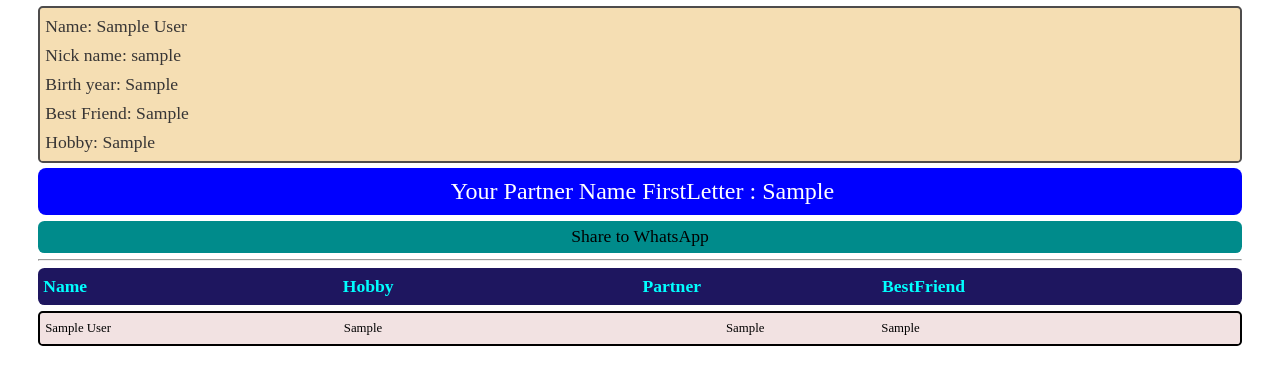
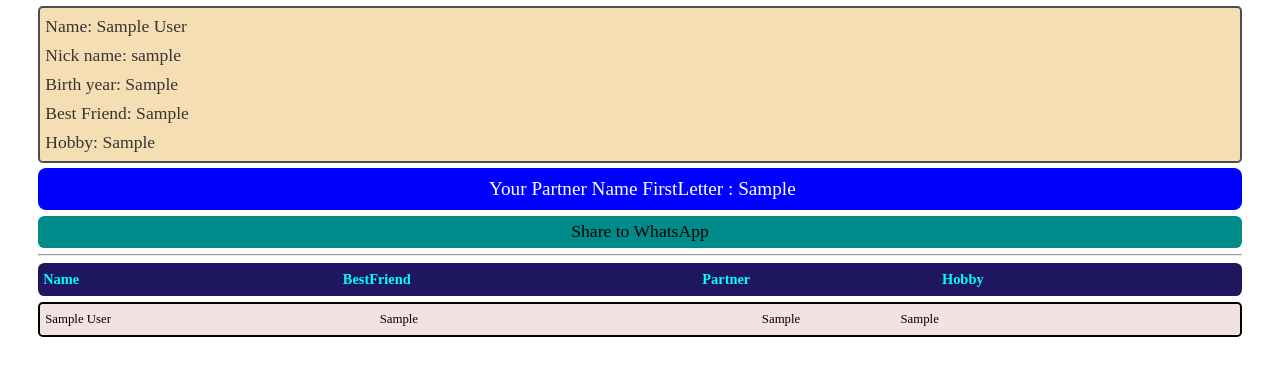
Before and after one commit to fahiran007/example, a Django app: a page that uses templates/info.html in a window 1280 px wide. Shown: the part 43-428 px from the top of the page. Run offline with Django 4.2, Linux system fonts and the light colour scheme; tables that the repository leaves empty hold one stand-in row (values such as "Sample post").

Commit message:
initial commit

```diff
--- a/FindPartnerLetter/models.py
+++ b/FindPartnerLetter/models.py
@@ -8,6 +8,7 @@
     Bestfriend = models.CharField(max_length=50)
     Hobby = models.CharField(max_length=50)
     letter = models.CharField(max_length=50)
+    goal = models.CharField(max_length=50)
     idx = models.CharField(max_length=50)
     def __str__(self):
         return self.name
--- a/FindPartnerLetter/views.py
+++ b/FindPartnerLetter/views.py
@@ -11,6 +11,7 @@
         birthyear = request.POST.get('birthyear')
         bestfriend = request.POST.get('bestfriend')
         hobby = request.POST.get('hobby')
+        goal = request.POST.get('goal')
         li = ['ABDFGHIJLMNPRST']
         if userinfo.objects.filter(name=name,Bestfriend=bestfriend,Birthyear=birthyear).first():
             inf = userinfo.objects.get(name=name,nickName=nickname,Birthyear=birthyear,Bestfriend=bestfriend)
@@ -34,5 +35,5 @@
             'letter':inf.letter,
             'idx':idx
         }
-    datas = userinfo.objects.all()
+    datas = userinfo.objects.all().order_by('-id')
     return render(request, 'info.html',{'infos':infos,'datas':datas})
--- a/PartnerApp/settings.py
+++ b/PartnerApp/settings.py
@@ -124,5 +124,8 @@
 
 # Default primary key field type
 # https://docs.djangoproject.com/en/4.0/ref/settings/#default-auto-field
+STATICFILES_DIRS = [
+    BASE_DIR/'static'
+]
 
 DEFAULT_AUTO_FIELD = 'django.db.models.BigAutoField'
--- a/templates/info.html
+++ b/templates/info.html
@@ -7,7 +7,7 @@
     <meta name="viewport" content="width=device-width, initial-scale=1.0">
     <title>Document</title>
     <script async src="https://pagead2.googlesyndication.com/pagead/js/adsbygoogle.js?client=ca-pub-8412612387534708"
-     crossorigin="anonymous"></script>
+        crossorigin="anonymous"></script>
     <style>
         .name {
             display: block;
@@ -23,7 +23,7 @@
 
         .ans {
             background-color: blue;
-            font-size: 1.5rem;
+            font-size: 1.2rem;
             width: 100%;
             margin: auto;
             border-radius: 0.5rem;
@@ -53,7 +53,7 @@
 
         .userName {
             display: block;
-            width: 25%;
+            width: 28%;
             float: left;
         }
 
@@ -63,33 +63,38 @@
             background-color: rgb(30, 22, 95);
             padding: 0.5rem 0 0.5rem 0.3rem;
             font-weight: bold;
-            font-size: 1.1rem;
+            font-size: 0.9rem;
             border-radius: 0.4rem;
             color: aqua;
+            display: flex;
+            align-items: center;
+            justify-content: center;
         }
 
         .hname {
             display: block;
             width: 25%;
-            float: left;
         }
 
         .best {
             width: 30%;
             display: block;
-            float: right;
         }
 
         .hobby {
             display: block;
             width: 25%;
-            float: left;
+        }
+        .partner{
+            display: block;
+            width: 20%;
         }
 
         .bf {
             width: 30%;
             float: right;
             display: flex;
+            padding-left: 01.2rem;
         }
 
         header {
@@ -145,7 +150,8 @@
             border: none;
             outline: none;
         }
-        .an{
+
+        .an {
             text-decoration: none;
             color: black;
         }
@@ -168,7 +174,8 @@
             <label for="">Your Partner Name FirstLetter : {{infos.letter}}</label>
         </div>
         <div class="share">
-            <a class="an" href="whatsapp://send?text=https://example-django-site.herokuapp.com/" data-action="share/whatsapp/share"  target="_blank"> Share to WhatsApp </a>
+            <a class="an" href="whatsapp://send?text=https://example-django-site.herokuapp.com/"
+                data-action="share/whatsapp/share" target="_blank"> Share to WhatsApp </a>
         </div>
         <hr>
         <div class="users">
```
Also changed, not shown: templates/index.html (+15 -2 lines), FindPartnerLetter/migrations/0004_userinfo_goal.py (added).
